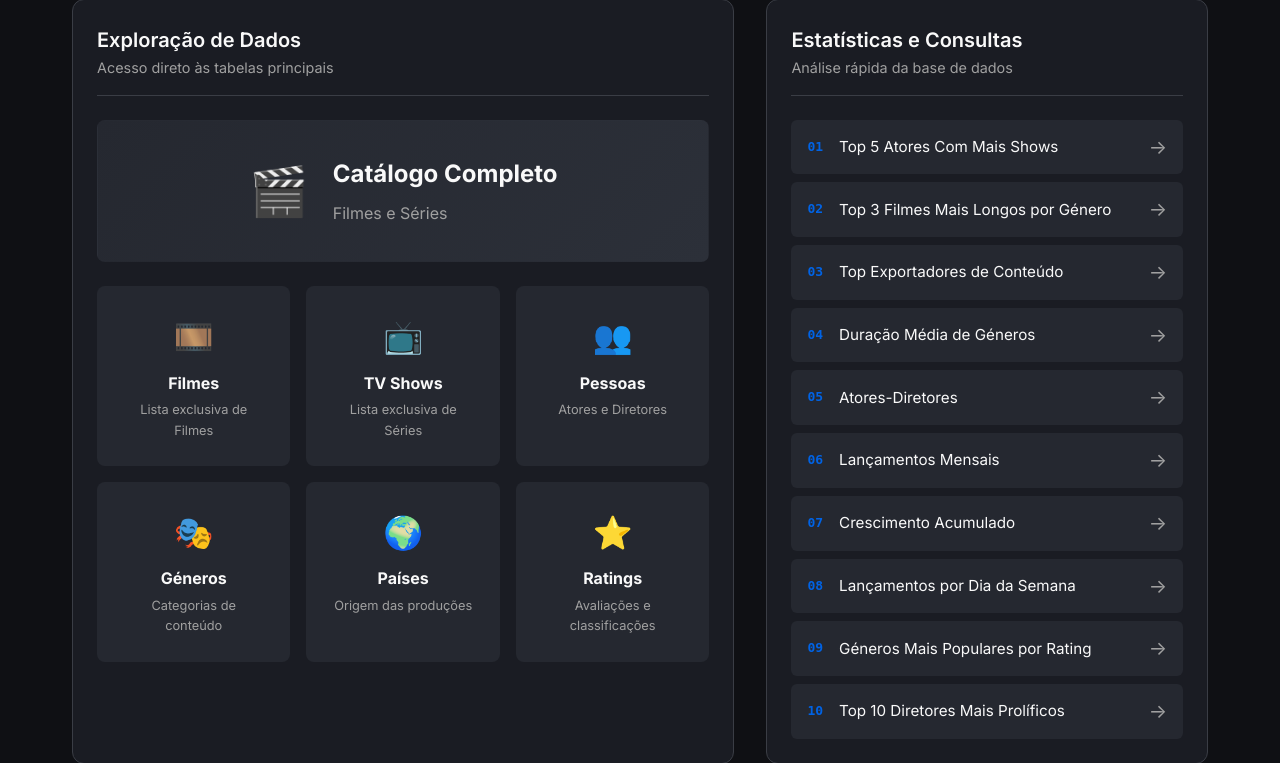
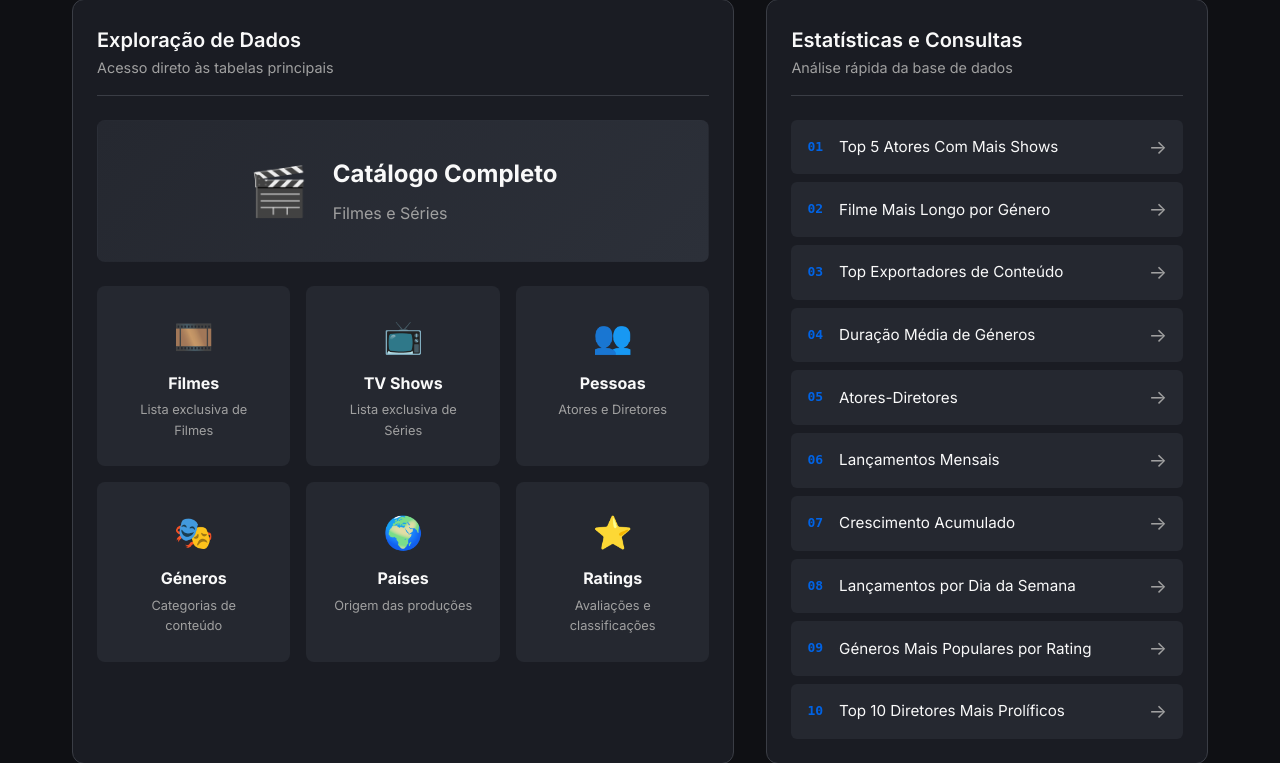
Before and after one commit to xaviert15/DisneyPlusDB, a Flask app: page / in a window 1280 px wide. Shown: the part 253-1016 px from the top of the page. Run offline with Flask 3, Linux system fonts and the light colour scheme.

Commit message:
agora sim feitinho

```diff
--- a/app/templates/index.html
+++ b/app/templates/index.html
@@ -72,7 +72,7 @@
         <li>
           <a href="/queries/topdurationmovies/">
             <span class="query-number">02</span>
-            <span class="query-title">Top 3 Filmes Mais Longos por Género</span>
+            <span class="query-title">Filme Mais Longo por Género</span>
             <span class="arrow">→</span>
           </a>
         </li>
```
